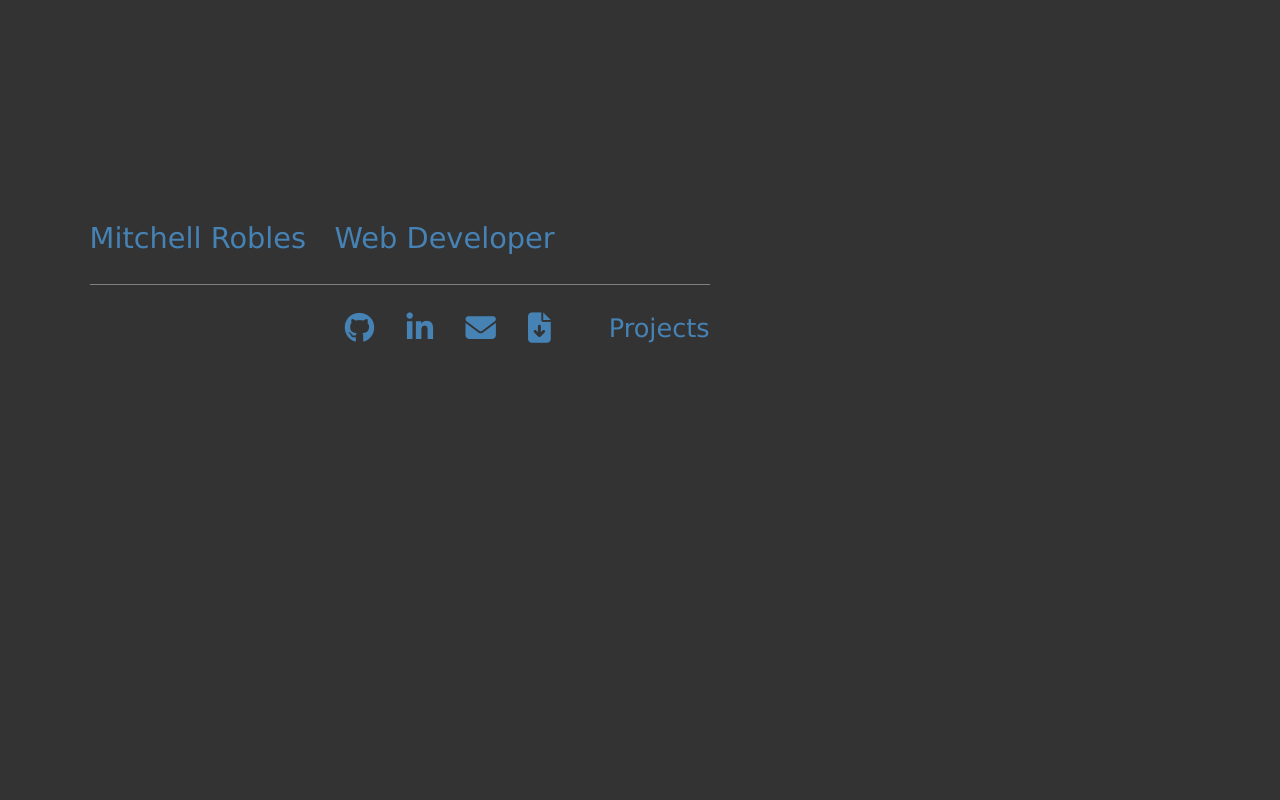
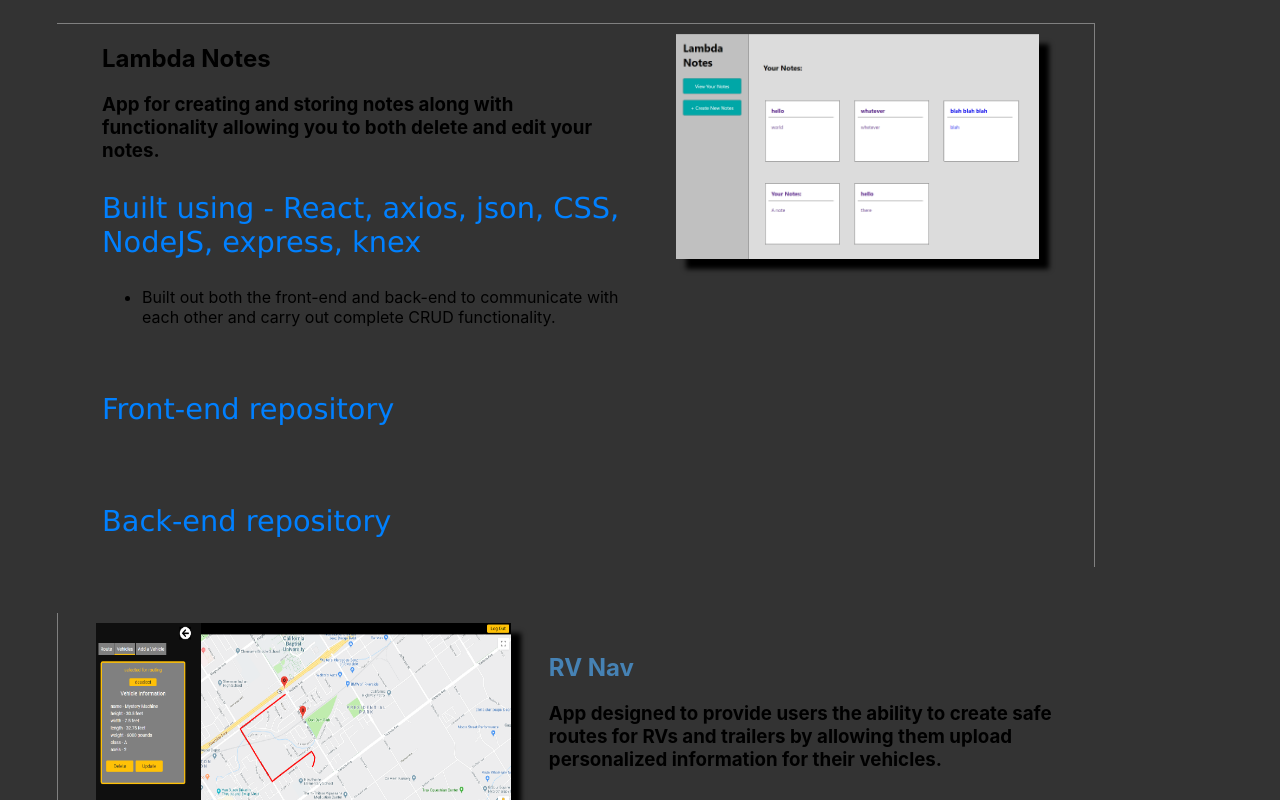
Before and after one commit to mitchellr92/portfolio, a React (Create React App) app: page /portfolio in a window 1280 px wide. Shown: the top 800 px of the page. Built offline with nearby package versions, Linux system fonts and the light colour scheme.

Commit message:
styling update and routing fixed

```diff
--- a/package.json
+++ b/package.json
@@ -5,7 +5,7 @@
   "dependencies": {
     "react": "^16.8.6",
     "react-dom": "^16.8.6",
-    "react-router": "^5.0.1",
+    "react-router": "^5.1.2",
     "react-router-dom": "^5.0.1",
     "react-scripts": "3.0.1"
   },
--- a/src/App.css
+++ b/src/App.css
@@ -2,4 +2,5 @@
   background-color: #333;
   width: 100%;
   height: 100vh;
+  min-height: 700px;
 }
--- a/src/App.js
+++ b/src/App.js
@@ -1,4 +1,5 @@
 import React, { Component } from "react";
+import { Route } from "react-router-dom";
 import "./App.css";
 
 import Portfolio from "./Components/Portfolio/Portfolio";
@@ -25,11 +26,20 @@ class App extends Component {
   render() {
     return (
       <div className="App">
-        <Modal display={this.state.display} closeModal={this.closeModal} />
+        <Route
+          exact
+          path="/"
+          render={props => (
+            <Modal display={this.state.display} closeModal={this.closeModal} />
+          )}
+        />
+        <Route
+          exact
+          path="/"
+          render={props => <Profile contactMe={this.contactMe} />}
+        />
 
-        <Profile contactMe={this.contactMe} />
-
-        <Portfolio path="/portfolio" />
+        <Route path="/portfolio" component={Portfolio} />
       </div>
     );
   }
--- a/src/Components/Modal/modal.css
+++ b/src/Components/Modal/modal.css
@@ -5,7 +5,7 @@
   margin-top: 8%;
   padding: 1%;
   width: 620px;
-  height: 65vh;
+  height: 520px;
   z-index: 2;
   position: absolute;
   background-color: #222222;
--- a/src/Components/Portfolio/Portfolio.css
+++ b/src/Components/Portfolio/Portfolio.css
@@ -2,7 +2,7 @@
   width: 90%;
   /* padding-top: 5%; */
   margin-bottom: 5%;
-  display: none;
+  /* display: none; */
 }
 
 .portfolio {
--- a/src/Components/Profile/Profile.css
+++ b/src/Components/Profile/Profile.css
@@ -13,7 +13,7 @@
 }
 
 p {
-  color: steelblue;
+  color: #0080ff;
   font-size: 1.8rem;
   font-family: "Lucida Sans", "Lucida Sans Regular", "Lucida Grande",
     "Lucida Sans Unicode", Geneva, Verdana, sans-serif;
@@ -33,7 +33,7 @@ p {
 }
 
 .button {
-  color: steelblue;
+  color: #0080ff;
   margin-left: 7%;
   font-size: 1.9rem;
 }
@@ -44,7 +44,7 @@ p {
 }
 
 .projects {
-  color: steelblue;
+  color: #0080ff;
   font-family: "Lucida Sans", "Lucida Sans Regular", "Lucida Grande",
     "Lucida Sans Unicode", Geneva, Verdana, sans-serif;
   font-size: 1.6rem;
--- a/src/Components/Profile/Profile.js
+++ b/src/Components/Profile/Profile.js
@@ -1,4 +1,5 @@
 import React, { Component } from "react";
+import { Link } from "react-router-dom";
 import "./Profile.css";
 
 class Profile extends Component {
@@ -36,7 +37,7 @@ class Profile extends Component {
               <i className="fas fa-file-download"></i>
             </a>
           </div>
-          <a className="projects" href="/portfolio" >Projects</a>
+          <Link className="projects" to={"/portfolio"} >Projects</Link>
         </div>
       </div>
     );
```
Also changed, not shown: 1 other file (tests, documents, lock files or other folders).
